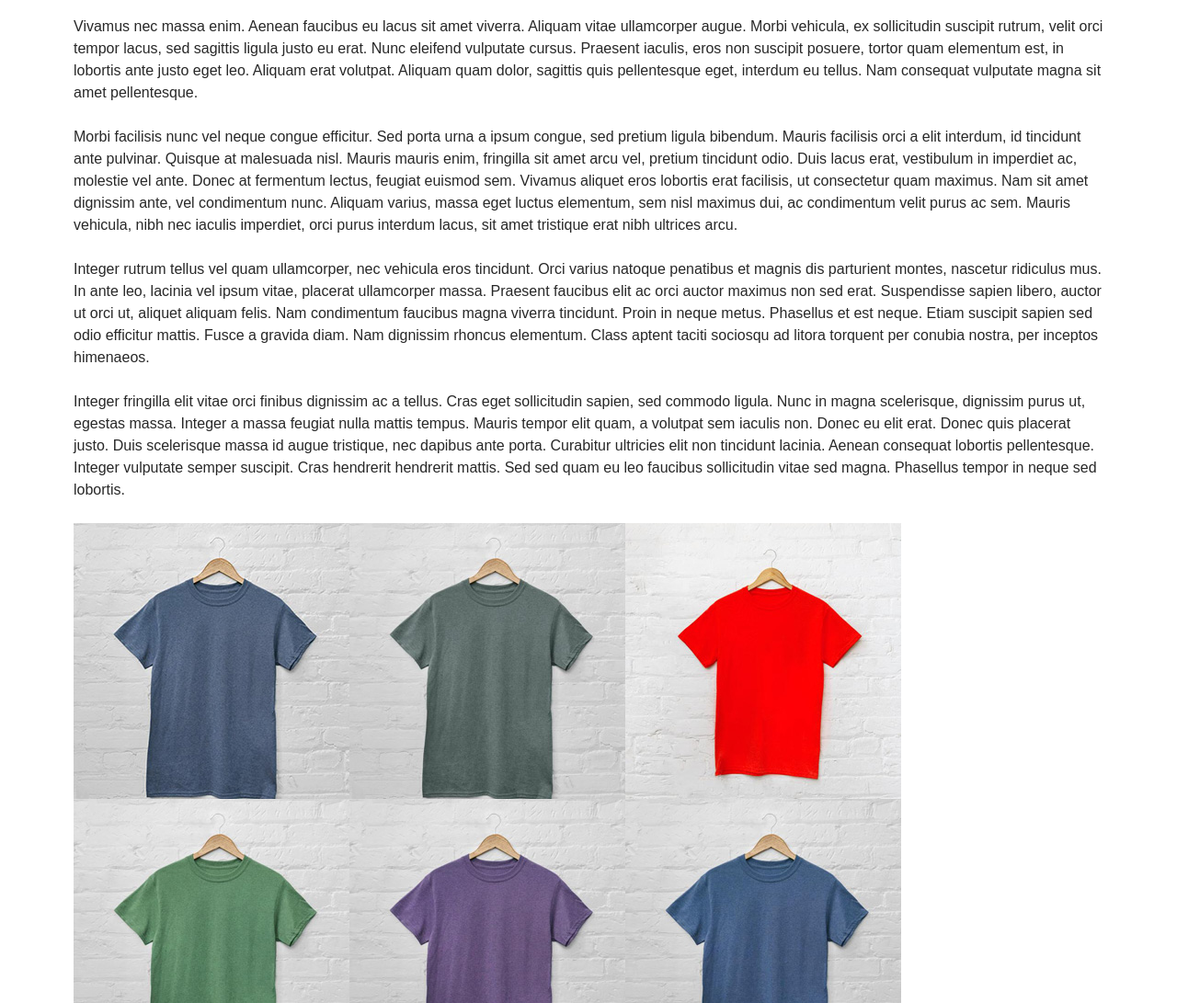
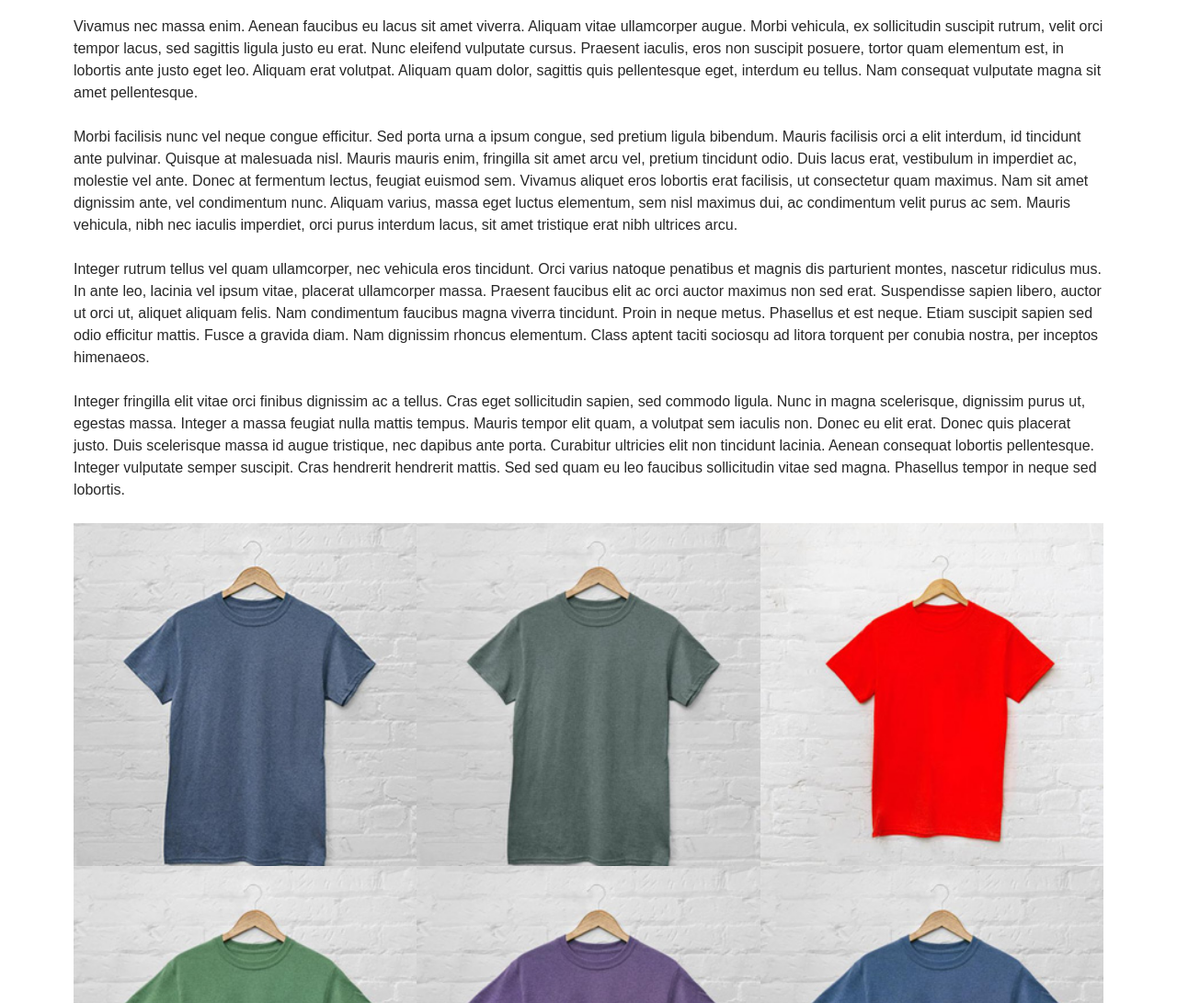
Before and after one commit to Bianca-BCIT/day08, a plain HTML site: page gallery.html in a window 1280 px wide. Shown: the part 209-1300 px from the top of the page at 92% size. Drawn offline with Linux system fonts and the light colour scheme.

Commit message:
tested the fraction unit

```diff
--- a/styles/gallery.css
+++ b/styles/gallery.css
@@ -230,10 +230,13 @@ a.site-name {
 		display: grid;
 
 		/* Create 3 columns, 300px wide each */
-		grid-template-columns:  18.75rem 18.75rem 18.75rem;
+		/*grid-template-columns:  18.75rem 18.75rem 18.75rem;*/
+
+		/* Create 3 columns of equal width to fill the grid container */
+		grid-template-columns: 1fr 1fr 1fr;
 
 		/* Create two rows, 200px height each */
-		grid-template-rows: 12.5rem 12.5rem;
+		/*grid-template-rows: 12.5rem 12.5rem;*/
 
 		/* Set all the row height based on the content inside the grid items */
         grid-template-rows: auto auto;
```
